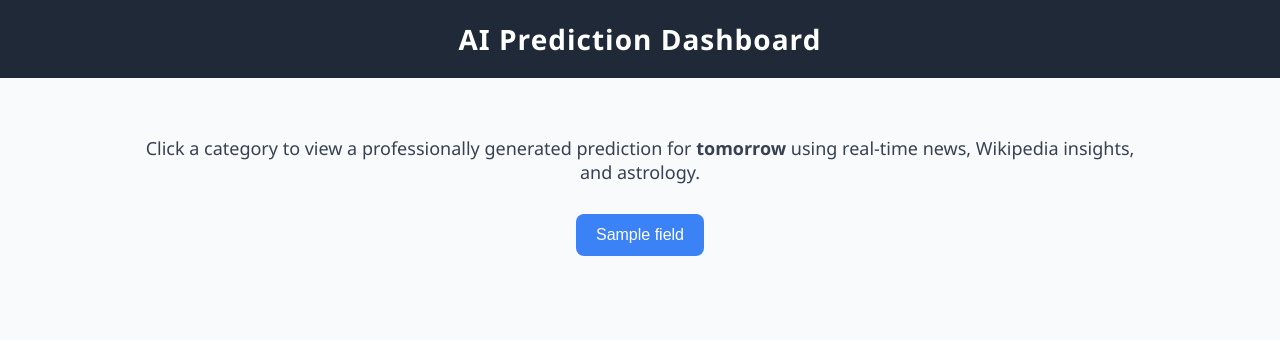
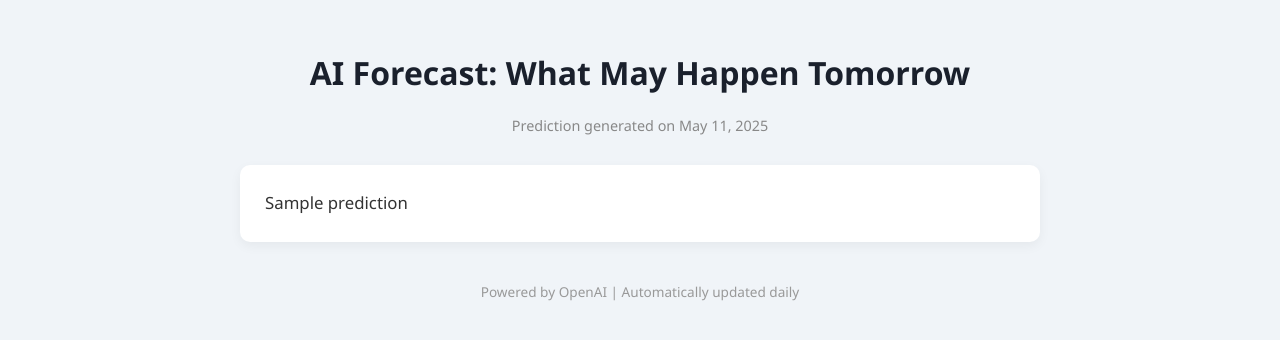
Before and after one commit to Vishalsnw/AI_Prediction_App, a Flask app: template templates/index.html in a window 1280 px wide. Shown: the top 340 px of the page. Run offline with Flask 3, Linux system fonts and the light colour scheme; the template is opened without the code that fills it: most values are stand-ins (such as "Sample title", 1, 10 or a date in 2020).

Commit message:
Update index.html

```diff
--- a/templates/index.html
+++ b/templates/index.html
@@ -2,125 +2,56 @@
 <html lang="en">
 <head>
     <meta charset="UTF-8">
+    <title>AI Prediction for Tomorrow</title>
     <meta name="viewport" content="width=device-width, initial-scale=1.0">
-    <title>AI Prediction Dashboard</title>
     <style>
         body {
             font-family: 'Segoe UI', Tahoma, Geneva, Verdana, sans-serif;
-            background-color: #f9fafb;
-            margin: 0;
-            padding: 0;
+            background: #f0f4f8;
+            color: #333;
+            padding: 30px;
+            max-width: 800px;
+            margin: auto;
         }
-
-        header {
-            background-color: #1f2937;
-            color: #ffffff;
-            padding: 20px;
+        h1 {
             text-align: center;
-            font-size: 28px;
-            font-weight: bold;
-            letter-spacing: 1px;
+            font-size: 2em;
+            color: #1a202c;
         }
-
-        main {
-            max-width: 1000px;
-            margin: 20px auto;
-            padding: 20px;
+        .card {
+            background: white;
+            border-radius: 10px;
+            padding: 25px;
+            margin-top: 30px;
+            box-shadow: 0 4px 12px rgba(0, 0, 0, 0.05);
         }
-
-        .intro {
+        .date {
+            font-size: 0.9em;
+            color: #888;
             text-align: center;
-            margin-bottom: 30px;
-            font-size: 18px;
-            color: #374151;
+            margin-bottom: 20px;
         }
-
-        .fields {
-            display: flex;
-            flex-wrap: wrap;
-            justify-content: center;
-            gap: 10px;
+        .prediction {
+            white-space: pre-wrap;
+            line-height: 1.6;
+            font-size: 1.05em;
         }
-
-        .field-button {
-            background-color: #3b82f6;
-            color: white;
-            border: none;
-            padding: 12px 20px;
-            font-size: 16px;
-            border-radius: 8px;
-            cursor: pointer;
-            transition: background-color 0.2s ease;
-        }
-
-        .field-button:hover {
-            background-color: #2563eb;
-        }
-
-        .prediction-box {
+        footer {
+            text-align: center;
             margin-top: 40px;
-            background-color: #ffffff;
-            border: 1px solid #e5e7eb;
-            border-radius: 8px;
-            padding: 20px;
-            box-shadow: 0 0 10px rgba(0,0,0,0.05);
-        }
-
-        .prediction-title {
-            font-size: 22px;
-            font-weight: 600;
-            color: #111827;
-            margin-bottom: 10px;
-        }
-
-        .prediction-content {
-            white-space: pre-wrap;
-            font-size: 16px;
-            color: #374151;
-            line-height: 1.6;
+            font-size: 0.85em;
+            color: #999;
         }
     </style>
 </head>
 <body>
-    <header>AI Prediction Dashboard</header>
-    <main>
-        <div class="intro">
-            <p>Click a category to view a professionally generated prediction for <strong>tomorrow</strong> using real-time news, Wikipedia insights, and astrology.</p>
-        </div>
-
-        <div class="fields">
-            {% for field in fields %}
-                <button class="field-button" onclick="getPrediction('{{ field }}')">{{ field }}</button>
-            {% endfor %}
-        </div>
-
-        <div class="prediction-box" id="prediction-box" style="display:none;">
-            <div class="prediction-title" id="prediction-title">Prediction</div>
-            <div class="prediction-content" id="prediction-content"></div>
-        </div>
-    </main>
-
-    <script>
-        function getPrediction(topic) {
-            const box = document.getElementById('prediction-box');
-            const title = document.getElementById('prediction-title');
-            const content = document.getElementById('prediction-content');
-
-            title.innerText = "Loading...";
-            content.innerText = "";
-            box.style.display = "block";
-
-            fetch(`/predict/${topic}`)
-                .then(response => response.json())
-                .then(data => {
-                    title.innerText = `${topic} - Tomorrow's Prediction`;
-                    content.innerText = data.prediction;
-                })
-                .catch(error => {
-                    title.innerText = "Error";
-                    content.innerText = "Something went wrong while fetching the prediction.";
-                });
-        }
-    </script>
+    <h1>AI Forecast: What May Happen Tomorrow</h1>
+    <div class="date">Prediction generated on {{ datetime.utcnow().strftime('%B %d, %Y') }}</div>
+    <div class="card">
+        <div class="prediction">{{ prediction }}</div>
+    </div>
+    <footer>
+        Powered by OpenAI | Automatically updated daily
+    </footer>
 </body>
 </html>
```
